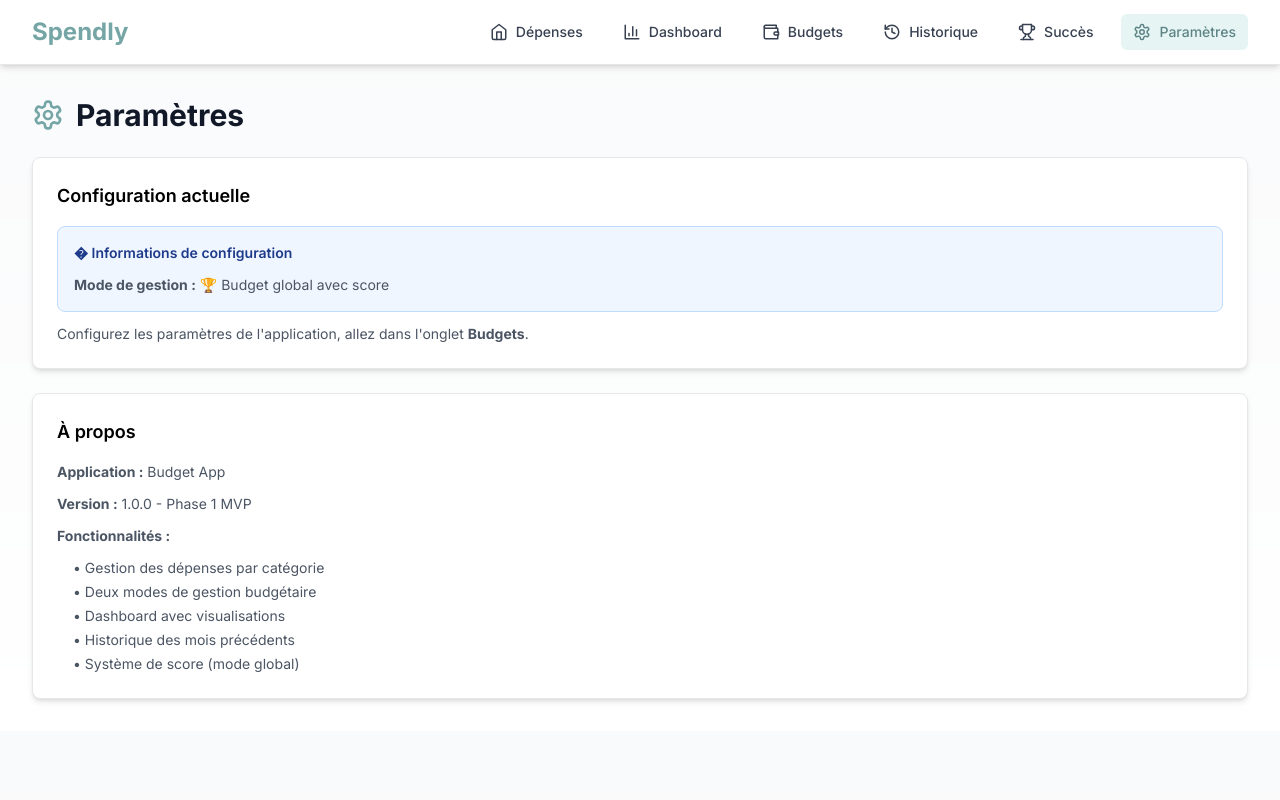
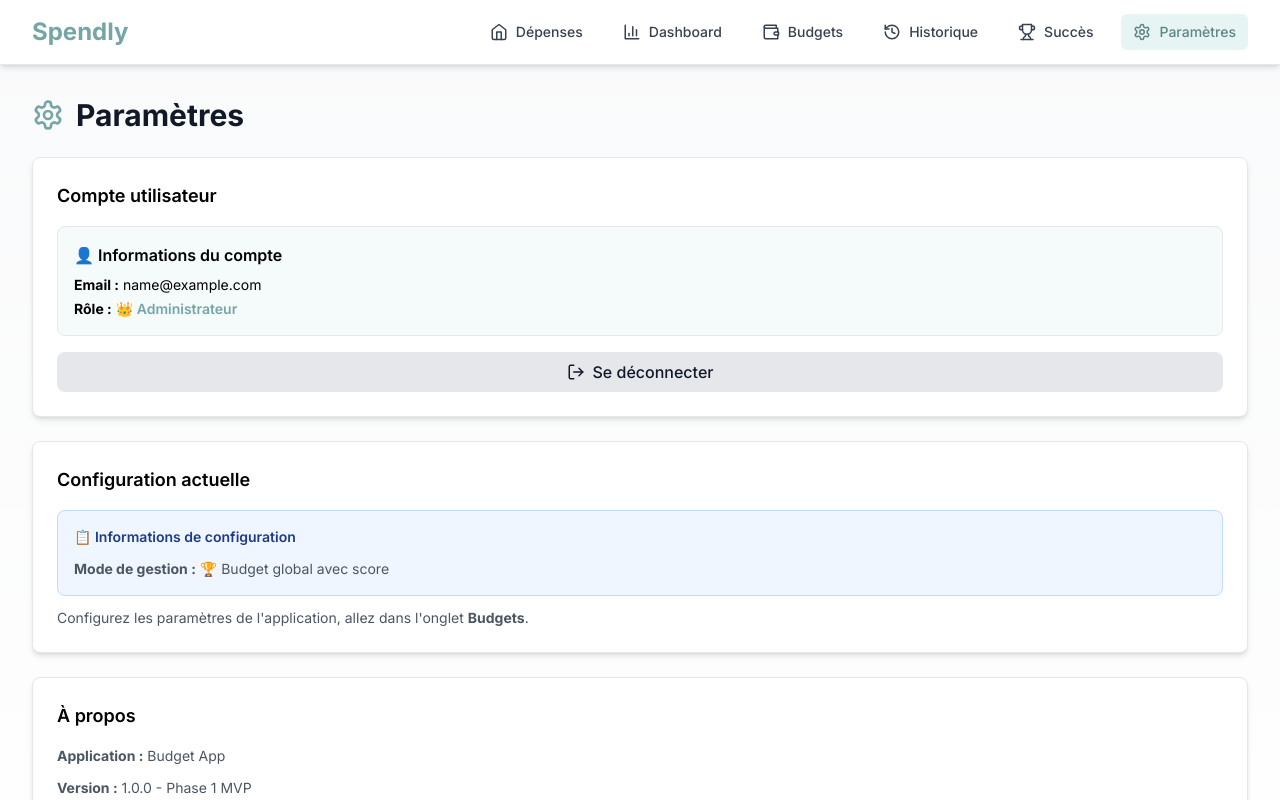
Before and after one commit to Baptibest/Spendly, a Next.js app: page /settings in a window 1280 px wide. Shown: the top 800 px of the page. Built offline with nearby package versions, Linux system fonts and the light colour scheme; no server answers; the database is empty; sample sign-in values are in the browser's storage.

Commit message:
Force rebuild for logout button

```diff
--- a/app/(protected)/settings/page.tsx
+++ b/app/(protected)/settings/page.tsx
@@ -11,6 +11,7 @@ export default function SettingsPage() {
   const router = useRouter();
   const [settings, setSettings] = useState<BudgetSettings | null>(null);
   const [user, setUser] = useState<any>(null);
+  // Page avec bouton de déconnexion
 
   useEffect(() => {
     fetchSettings();
@@ -50,11 +51,41 @@ export default function SettingsPage() {
         <h1 className="text-3xl font-bold text-gray-900">Paramètres</h1>
       </div>
 
+      <Card title="Compte utilisateur">
+        <div className="space-y-4">
+          <div className="p-4 bg-primary-50 rounded-lg border border-primary-200">
+            <p className="font-semibold text-primary-900 mb-2">
+              👤 Informations du compte
+            </p>
+            <div className="space-y-1 text-sm">
+              <p>
+                <strong>Email :</strong> {user?.email || 'Non connecté'}
+              </p>
+              <p>
+                <strong>Rôle :</strong>{' '}
+                <span className={user?.role === 'admin' ? 'text-primary-600 font-semibold' : ''}>
+                  {user?.role === 'admin' ? '👑 Administrateur' : '👤 Utilisateur'}
+                </span>
+              </p>
+            </div>
+          </div>
+
+          <Button
+            onClick={handleLogout}
+            variant="secondary"
+            className="w-full flex items-center justify-center gap-2"
+          >
+            <LogOut size={18} />
+            Se déconnecter
+          </Button>
+        </div>
+      </Card>
+
       <Card title="Configuration actuelle">
         <div className="space-y-3 text-sm text-gray-600">
           <div className="p-4 bg-blue-50 rounded-lg border border-blue-200">
             <p className="font-semibold text-blue-900 mb-3">
-              � Informations de configuration
+              📋 Informations de configuration
             </p>
             <div className="space-y-2">
               <p>
```
